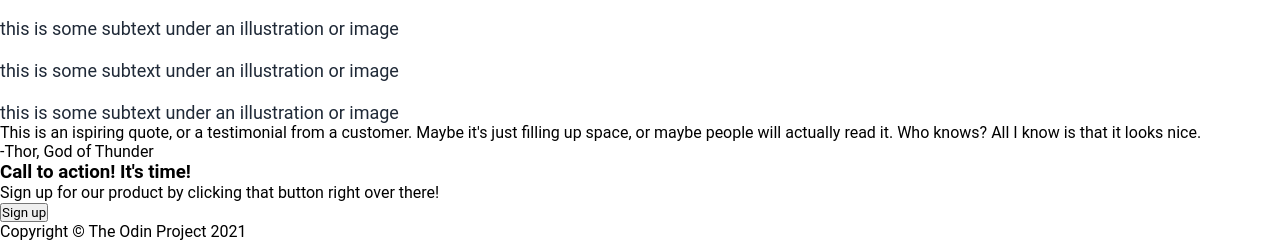
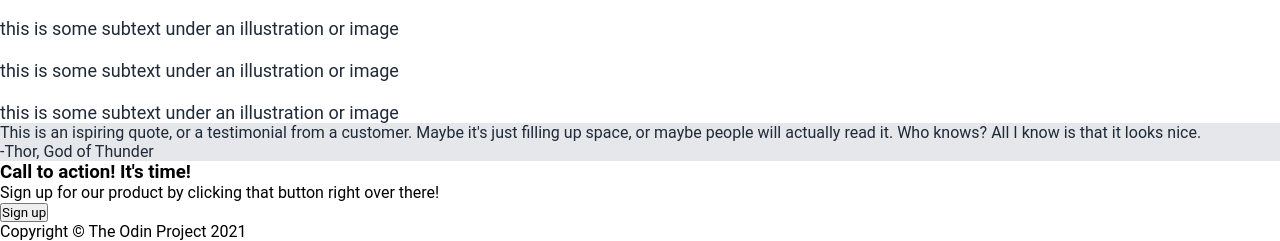
Before and after one commit to andy-alex-carr/odin-landing-page, a plain HTML site: page index.html in a window 1280 px wide. Shown: the part 589-830 px from the top of the page. Drawn offline with Linux system fonts and the light colour scheme.

Commit message:
Set color to background and text from quote section

```diff
--- a/style.css
+++ b/style.css
@@ -61,3 +61,13 @@
 .aside .aside-cards {
     font-size: 18px;
 }
+
+/* QUOTE STYLES */
+
+.quote {
+    background-color: #e5e7eb;
+}
+
+.quote blockquote {
+    color: #1f2937;
+}
```
